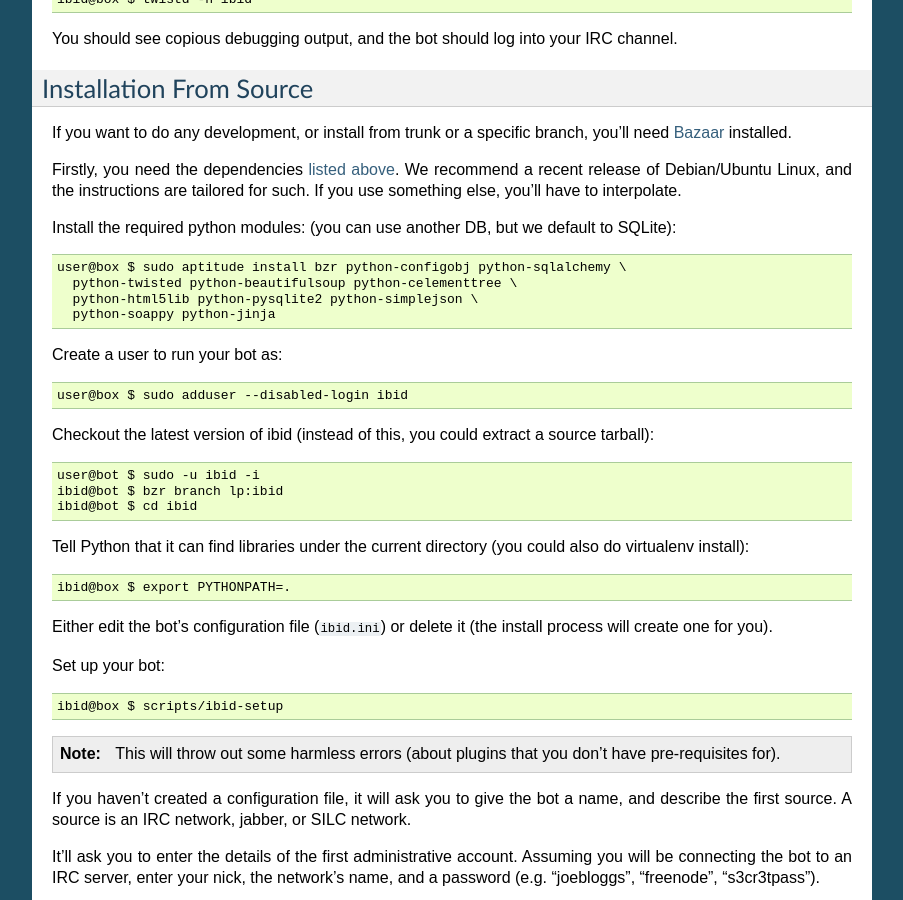
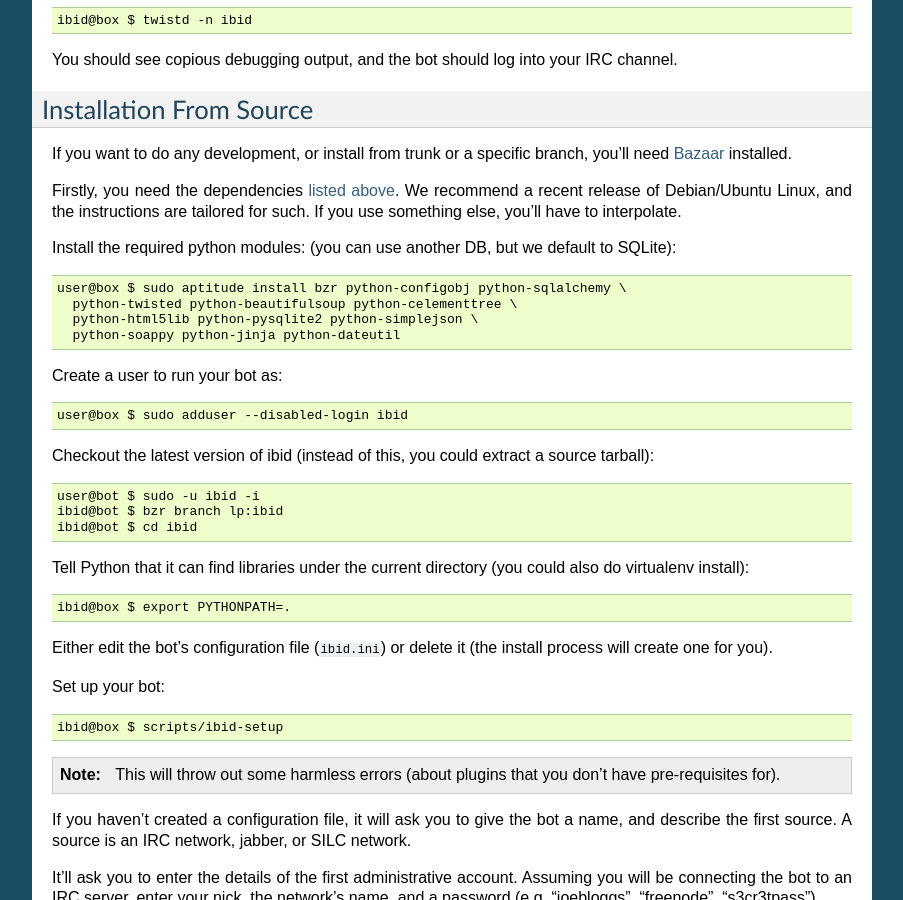
Before and after one commit to ibid/ibid, a Sphinx documentation site: the page built from docs/install.rst, in a window 1280 px wide and 900 px high, scrolled down 2679 px. Shown: the whole window, without its empty margins (198-1101 px from the left). Built offline with Sphinx 7.4.7, drawn with Linux system fonts in a browser that asks for light colours.

Commit message:
Add python-dateutil

```diff
--- a/docs/install.rst
+++ b/docs/install.rst
@@ -48,6 +48,7 @@
 * `Wokkel <http://wokkel.ik.nu/>`_. (XMPP)
 * `SQLAlchemy <http://www.sqlalchemy.org/>`_ 0.5 preferred, 0.4 compatible.
 * `ConfigObj <http://www.voidspace.org.uk/python/configobj.html>`_ (configuration)
+* `python-dateutil <http://labix.org/python-dateutil>`_
 
 Many core plugins require the following Web scraping & parsing libraries:
 
@@ -182,7 +183,7 @@
    user@box $ sudo aptitude install bzr python-configobj python-sqlalchemy \
      python-twisted python-beautifulsoup python-celementtree \
      python-html5lib python-pysqlite2 python-simplejson \
-     python-soappy python-jinja
+     python-soappy python-jinja python-dateutil
 
 Create a user to run your bot as::
 
```
